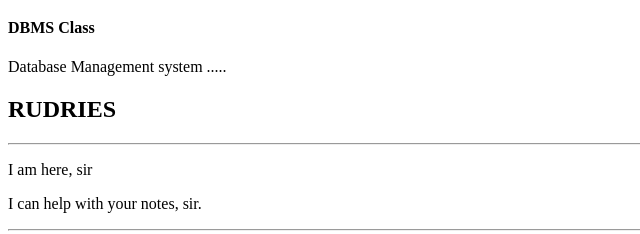
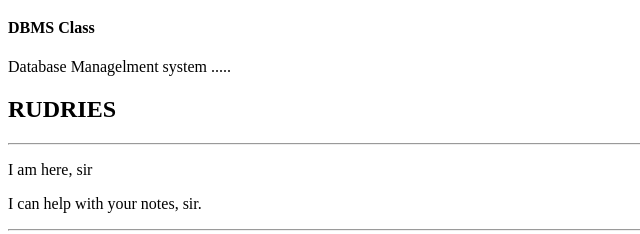
Before and after one commit to AarushVarma00/RUDRIES, a plain HTML site: page Notes.html in a window 1280 px wide. Shown: the part 921-1155 px from the top of the page, 0-640 px from the left. Drawn offline with Linux system fonts and the light colour scheme.

Commit message:
Changed a few bits of errors in notes and index html files

```diff
--- a/Notes.html
+++ b/Notes.html
@@ -66,7 +66,7 @@
             </h4>
 
             <p>
-                Database Management system .....
+                Database Managelment system .....
             </p>
     </section>
 
```
